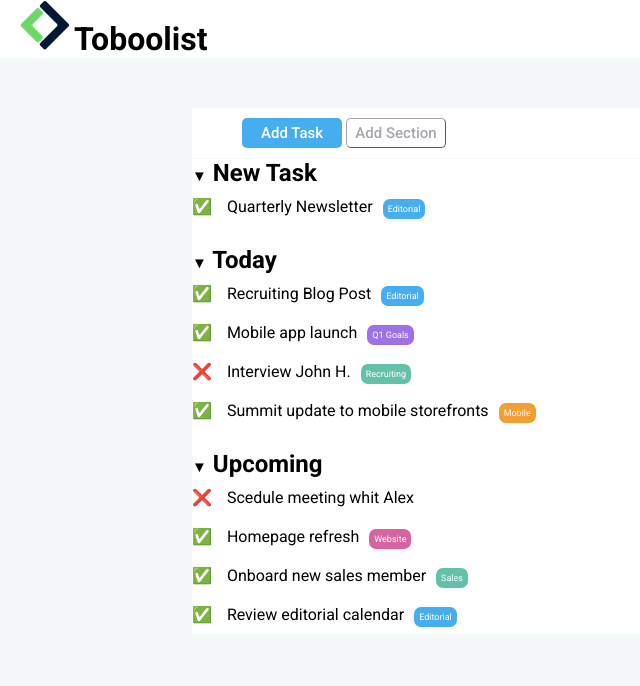
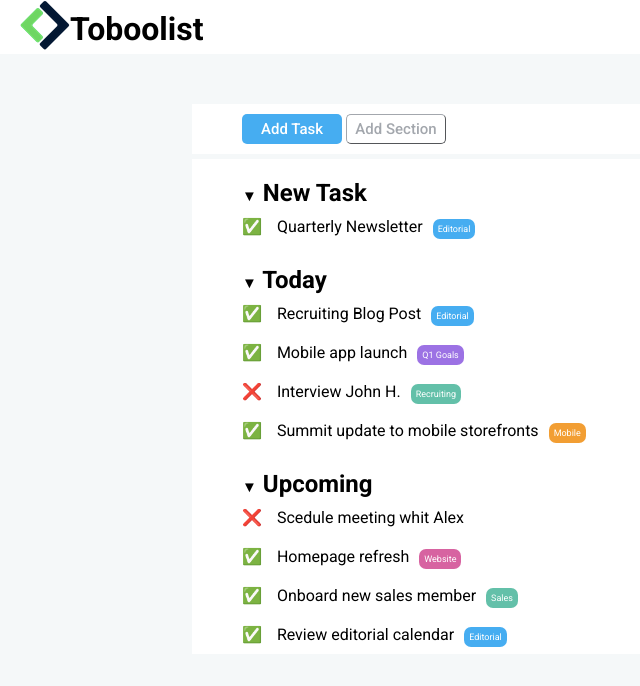
Before and after one commit to AndreaGallini/html-css-toboolist, a plain HTML site: page index.html in a window 1280 px wide. Shown: the whole page, without its empty margins (0-640 px from the left). Drawn offline with Linux system fonts and the light colour scheme.

Commit message:
ultimo commit

```diff
--- a/css/style.css
+++ b/css/style.css
@@ -11,6 +11,7 @@
 header{
     width: 100%;
     background-color: white;
+    position: relative;
 }
 .centro{
     margin-left: 50px;
@@ -18,6 +19,8 @@ header{
 }
 #scrittalogo{
     display: inline-block;
+    position: absolute;
+    top: 10px;
 
 }
 body{
@@ -58,7 +61,7 @@ main{
 #riga{
     color: #F5F8F9;
     border-color: #F5F8F9;
-    height: 1px;
+    height: 5px;
     border: 0;
 }
 .containerdue{
@@ -82,6 +85,7 @@ main{
 .task{
     padding-top: 20px;
     background-color: white;
+    padding-left: 50px;
 }
 p{
     padding: 10px 0px 10px 0px;
--- a/index.html
+++ b/index.html
@@ -27,8 +27,12 @@
         </div>
         <hr id="riga">
         <div class="containerdue">
-            <h2><span class="freccia">&#9660;</span> New Task</h2>
             <div>
+
+            </div>
+            <div class="task">
+                <h2><span class="freccia">&#9660;</span> New Task</h2>
+
                 <p><span class="distanzaicona">&#9989;</span> &nbsp; Quarterly Newsletter<span class="scrittablu">Editorial</span></p>
             </div>
             <div class="task">
```
